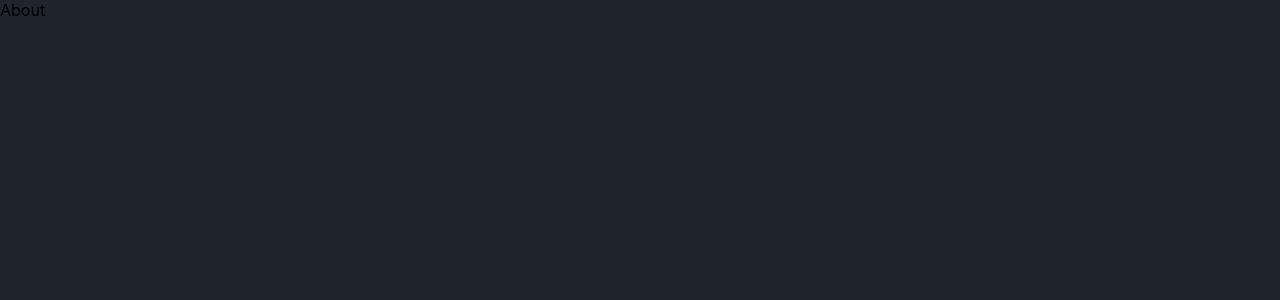
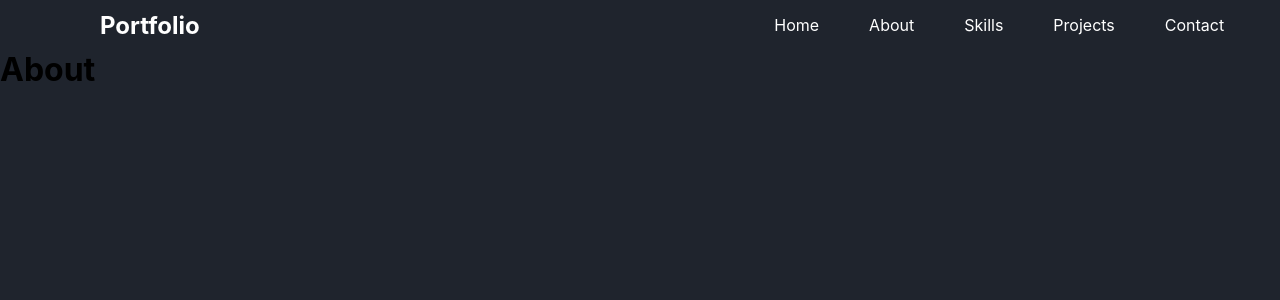
Before and after one commit to thilinaDilshan1/react-portfolio, a React (Create React App) app: page /about in a window 1280 px wide. Shown: the top 300 px of the page. Built offline with nearby package versions, Linux system fonts and the light colour scheme.

Commit message:
nav indicator

```diff
--- a/src/Pages/About/About.jsx
+++ b/src/Pages/About/About.jsx
@@ -1,7 +1,11 @@
 import React from 'react'
+import Navbar from '../../components/Navbar/Navbar'
 
-export default function About() {
+export default function About(currentPage) {
   return (
-    <div>About</div>
+    <div>
+      <Navbar currentPage={currentPage} />
+      <h1>About</h1>
+    </div>
   )
 }
--- a/src/Pages/Contact/Contact.jsx
+++ b/src/Pages/Contact/Contact.jsx
@@ -1,7 +1,11 @@
 import React from 'react'
+import Navbar from '../../components/Navbar/Navbar'
 
 export default function Contact() {
   return (
-    <div>Contact</div>
+    <div>
+      <Navbar/>
+      <h1>Contact</h1>
+    </div>
   )
 }
--- a/src/Pages/Home/Home.jsx
+++ b/src/Pages/Home/Home.jsx
@@ -2,10 +2,11 @@ import React from 'react'
 import './Home.css';
 import Navbar from '../../components/Navbar/Navbar';
 
-export default function Home() {
+export default function Home(currentPage) {
   return (
     <div>
-        <Navbar/>
+      <Navbar currentPage={currentPage} />
+      <h1>Home</h1>
     </div>
   )
 }
--- a/src/Pages/Projects/Projects.jsx
+++ b/src/Pages/Projects/Projects.jsx
@@ -1,7 +1,11 @@
 import React from 'react'
+import Navbar from '../../components/Navbar/Navbar'
 
 export default function Projects() {
   return (
-    <div>Projects</div>
+    <div>
+      <Navbar/>
+      <h1>Projects</h1>
+    </div>
   )
 }
--- a/src/Pages/Skills/Skills.jsx
+++ b/src/Pages/Skills/Skills.jsx
@@ -1,7 +1,11 @@
 import React from 'react'
+import Navbar from '../../components/Navbar/Navbar'
 
 export default function Skills() {
   return (
-    <div>Skills</div>
+    <div>
+      <Navbar/>
+      <h1>Skills</h1>
+    </div>
   )
 }
--- a/src/components/NavRouter/NavRouter.jsx
+++ b/src/components/NavRouter/NavRouter.jsx
@@ -1,5 +1,5 @@
 import React from 'react'
-import { BrowserRouter,Routes,Route} from 'react-router-dom';
+import { BrowserRouter,Routes,Route  } from 'react-router-dom';
 import About from '../../Pages/About/About';
 import Skills from '../../Pages/Skills/Skills';
 import Projects from '../../Pages/Projects/Projects';
@@ -7,6 +7,7 @@ import Contact from '../../Pages/Contact/Contact';
 import Home from '../../Pages/Home/Home';
 
 export default function NavRouter() {
+
   return (
     <div>
         <BrowserRouter>
--- a/src/components/Navbar/Navbar.css
+++ b/src/components/Navbar/Navbar.css
@@ -16,12 +16,86 @@
     flex: 6;
 }
 
-.navbarItems {
-    text-decoration: none;
-}
-
 .navbarItem {
     margin-right: 50px;
     text-decoration: none;
     color: white;
+    transition: .5s;
+    opacity: 0;
+    animation: sliderTop .3s ease forwards;
+    animation-delay: calc(0.2s*var(--i));
 }
+
+.active {
+    color: #0ef(49, 117, 220);
+}
+
+
+/*KEYFRAMES ANIMATION*/
+
+@keyframes sliderRight {
+    0% {
+        transform: translateX(-100px);
+        opacity: 0;
+    }
+    100% {
+        transform: translateX(0);
+        opacity: 1;
+    }
+}
+
+@keyframes sliderLeft {
+    0% {
+        transform: translateX(100px);
+        opacity: 0;
+    }
+    100% {
+        transform: translateX(0);
+        opacity: 1;
+    }
+}
+
+@keyframes sliderTop {
+    0% {
+        transform: translateY(100px);
+        opacity: 0;
+    }
+    100% {
+        transform: translateY(0);
+        opacity: 1;
+    }
+}
+
+@keyframes sliderBottom {
+    0% {
+        transform: translateY(-100px);
+        opacity: 0;
+    }
+    100% {
+        transform: translateY(0);
+        opacity: 1;
+    }
+}
+
+@keyframes ZoomIn {
+    0% {
+        transform: scale(0);
+        opacity: 0;
+    }
+    100% {
+        transform: scale(1);
+        opacity: 1;
+    }
+}
+
+@keyframes floatImage {
+    0% {
+        transform: translateY(0);
+    }
+    50% {
+        transform: translateY(-24px);
+    }
+    100% {
+        transform: translateY(0);
+    }
+}
--- a/src/components/Navbar/Navbar.jsx
+++ b/src/components/Navbar/Navbar.jsx
@@ -1,9 +1,13 @@
-import React from 'react'
-import {Link} from 'react-router-dom';
+import React from 'react';
+import { Link,useLocation } from 'react-router-dom';
 import './Navbar.css';
 
+export default function Navbar() {
 
-export default function Navbar() {
+  const location = useLocation(); // Use useLocation hook
+  const currentPage = location.pathname; // Determine current page
+
+  console.log('Current Page:', currentPage);
   return (
     <div>
       <div className="navbar">
@@ -12,15 +16,14 @@ export default function Navbar() {
         </div>
         <div className="navbarRight">
           <div className="navbarItems">
-                  <Link to="/" className="navbarItem">Home</Link>
-                  <Link to="/about" className="navbarItem">About</Link>
-                  <Link to="/skills" className="navbarItem">Skills</Link>
-                  <Link to="/projects" className="navbarItem">Projects</Link>
-                  <Link to="/contact" className="navbarItem">Contact</Link>
+            <Link to="/" className={`navbarItem ${currentPage === '/' ? "active" : ''}`}>Home</Link>
+            <Link to="/about" className={`navbarItem ${currentPage === '/about' ? 'active' : ''}`}>About</Link>
+            <Link to="/skills" className={`navbarItem ${currentPage === '/skills' ? 'active' : ''}`}>Skills</Link>
+            <Link to="/projects" className={`navbarItem ${currentPage === '/projects' ? 'active' : ''}`}>Projects</Link>
+            <Link to="/contact" className={`navbarItem ${currentPage === '/contact' ? 'active' : ''}`}>Contact</Link>
           </div>
         </div>
-
       </div>
     </div>
-  )
+  );
 }
```
Lines whose indentation alone changed are shown as unchanged.
